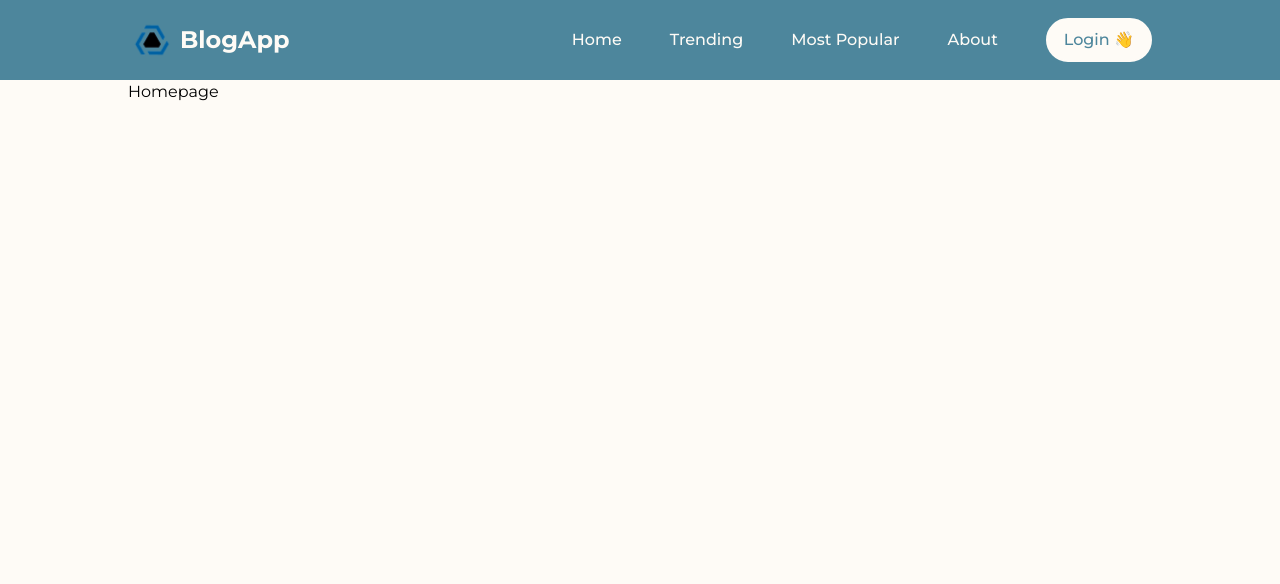
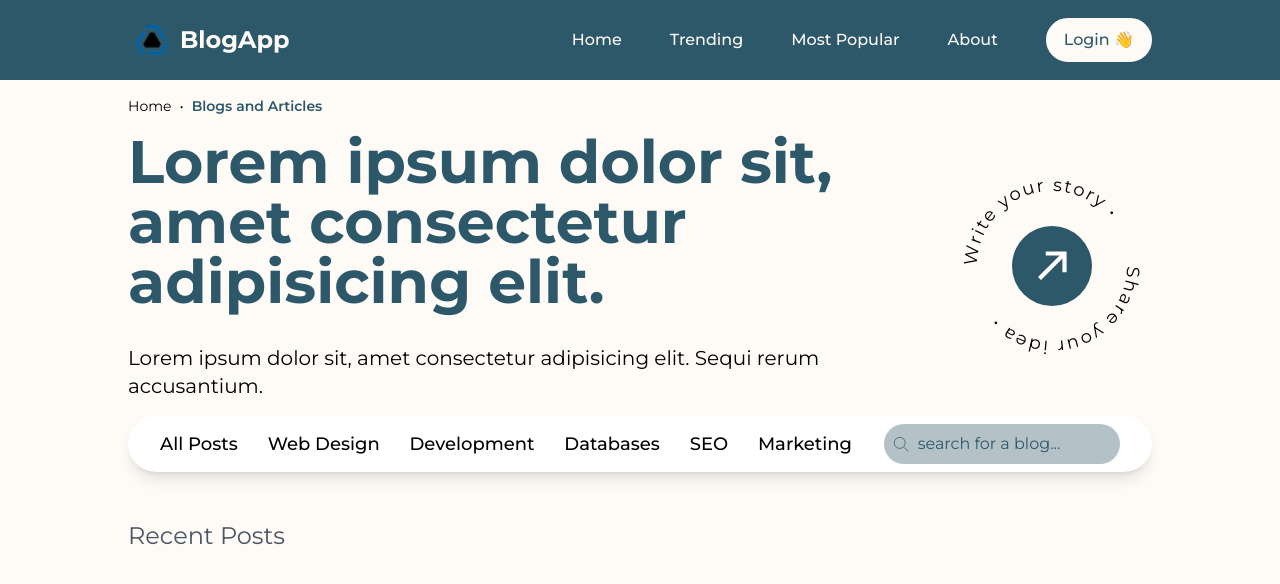
Before and after one commit to EzeibekweEmma/Blog, a React (Vite) app: page / in a window 1280 px wide. Shown: the top 584 px of the page. Built offline with nearby package versions, Linux system fonts and the light colour scheme; no server answers.

Commit message:
feat: add MainCategories and Search components, update Navbar styles, and enhance Homepage layout

```diff
--- /dev/null
+++ b/src/components/MainCategories.tsx
@@ -0,0 +1,33 @@
+import { Link } from 'react-router-dom';
+import Search from './Search';
+// import Search from "./Search";
+
+const MainCategories = () => {
+  const categories = [
+    'All Posts',
+    'Web Design',
+    'Development',
+    'Databases',
+    'SEO',
+    'Marketing',
+  ];
+  return (
+    <div className="hidden md:flex flex-col lg:flex-row bg-white rounded-3xl xl:rounded-full h-14 px-8 shadow-lg items-center justify-center lg:gap-8">
+      <div className="flex-1 flex items-center justify-between flex-wrap w-full mt-8 mb-2 lg:m-0">
+        {categories.map((category, index) => (
+          <Link
+            to={`/blogs?category=${category}`}
+            key={index}
+            className="xl:text-lg font-medium hover:text-[#2c586a] hover:border-b-2 border-[#2c586a] transition-all ease-in-out"
+          >
+            {category}
+          </Link>
+        ))}
+      </div>
+      {/* search */}
+      <Search />
+    </div>
+  );
+};
+
+export default MainCategories;
--- a/src/components/Navbar.tsx
+++ b/src/components/Navbar.tsx
@@ -6,7 +6,7 @@ const Navbar = () => {
   const [open, isOpen] = useState(false);
 
   return (
-    <nav className="flex justify-center bg-[#4D869C] text-[#FEFBF6] z-50">
+    <nav className="flex justify-center bg-[#2c586a] text-[#FEFBF6] z-50">
       <div className="w-[95vw] md:w-[90vw] lg:w-[85vw] xl:w-[80vw] 2xl:w-[1250px]">
         <div className="w-full h-16 md:h-20 flex items-center justify-between">
           {/* LOGO */}
@@ -43,7 +43,7 @@ const Navbar = () => {
             </div>
             {/* MOBILE LINK LIST */}
             <div
-              className={`w-full h-screen bg-[#4D869C] flex flex-col items-center gap-8 font-medium text-lg absolute top-16 transition-all ease-in-out pt-20 ${
+              className={`w-full h-screen bg-[#2c586a] flex flex-col items-center gap-8 font-medium text-lg absolute top-16 transition-all ease-in-out pt-20 ${
                 open ? '-right-0' : '-right-[100%]'
               }`}
             >
@@ -60,7 +60,7 @@ const Navbar = () => {
                 About
               </Link>
               <Link to="/login" onClick={() => isOpen(false)}>
-                <button className="py-2 px-4 rounded-3xl hover:bg-[#4D869C] bg-[#FEFBF6] hover:text-[#FEFBF6] text-[#4D869C] border-[#FEFBF6] border-2">
+                <button className="py-2 px-4 rounded-3xl hover:bg-[#2c586a] bg-[#FEFBF6] hover:text-[#FEFBF6] text-[#2c586a] border-[#FEFBF6] border-2">
                   Login 👋
                 </button>
               </Link>
@@ -74,7 +74,7 @@ const Navbar = () => {
             <Link to="/">About</Link>
             <SignedOut>
               <Link to="/login">
-                <button className="py-2 px-4 rounded-3xl hover:bg-[#4D869C] bg-[#FEFBF6] hover:text-[#FEFBF6] text-[#4D869C] border-[#FEFBF6] border-2">
+                <button className="py-2 px-4 rounded-3xl hover:bg-[#2c586a] bg-[#FEFBF6] hover:text-[#FEFBF6] text-[#2c586a] border-[#FEFBF6] border-2">
                   Login 👋
                 </button>
               </Link>
--- /dev/null
+++ b/src/components/Search.tsx
@@ -0,0 +1,46 @@
+import { useLocation, useNavigate, useSearchParams } from 'react-router-dom';
+
+const Search = () => {
+  const location = useLocation();
+  const navigate = useNavigate();
+  const [searchParams, setSearchParams] = useSearchParams();
+
+  interface HandleKeyPressEvent extends React.KeyboardEvent<HTMLInputElement> {
+    target: HTMLInputElement;
+  }
+
+  const handleKeyPress = (e: HandleKeyPressEvent) => {
+    if (e.key === 'Enter') {
+      const query = e.target.value;
+      if (location.pathname === '/blogs') {
+        setSearchParams({ ...Object.fromEntries(searchParams), search: query });
+      } else {
+        navigate(`/blogs?search=${query}`);
+      }
+    }
+  };
+
+  return (
+    <div className="bg-[#b4c2c8] p-2 rounded-full flex items-center gap-2 w-full lg:w-fit">
+      <svg
+        xmlns="http://www.w3.org/2000/svg"
+        viewBox="0 0 24 24"
+        width="20"
+        height="20"
+        fill="none"
+        stroke="#2c586a"
+      >
+        <circle cx="10.5" cy="10.5" r="7.5" />
+        <line x1="16.5" y1="16.5" x2="22" y2="22" />
+      </svg>
+      <input
+        type="text"
+        placeholder="search for a blog..."
+        className="bg-transparent outline-none inset-2 w-full placeholder:text-[#2c586a]"
+        onKeyDown={handleKeyPress}
+      />
+    </div>
+  );
+};
+
+export default Search;
--- a/src/routes/Homepage.tsx
+++ b/src/routes/Homepage.tsx
@@ -1,9 +1,81 @@
+import { Link } from 'react-router-dom';
 import PageWrapper from '../components/pageWrapper';
+import MainCategories from '../components/MainCategories';
 
 const Homepage = () => {
   return (
     <PageWrapper>
-      <h1>Homepage</h1>
+      <div className="mt-4 flex flex-col gap-4">
+        {/* BREADCRUMB */}
+        <div className="flex gap-2 text-sm">
+          <Link to="/" className="hover:underline">
+            Home
+          </Link>
+          <span>•</span>
+          <span className="text-[#2c586a] font-semibold">
+            Blogs and Articles
+          </span>
+        </div>
+        {/* INTRODUCTION */}
+        <div className="flex items-center justify-between">
+          {/* titles */}
+          <div className="">
+            <h1 className="text-[#2c586a] text-2xl md:text-5xl lg:text-6xl font-bold">
+              Lorem ipsum dolor sit, amet consectetur adipisicing elit.
+            </h1>
+            <p className="mt-8 text-md md:text-xl">
+              Lorem ipsum dolor sit, amet consectetur adipisicing elit. Sequi
+              rerum accusantium.
+            </p>
+          </div>
+          {/* animated button */}
+          <Link to="write" className="hidden md:block relative">
+            <svg
+              viewBox="0 0 200 200"
+              width="200"
+              height="200"
+              className="text-lg tracking-widest"
+            >
+              <path
+                id="circlePath"
+                fill="none"
+                d="M 100, 100 m -75, 0 a 75,75 0 1,1 150,0 a 75,75 0 1,1 -150,0"
+              />
+              <text>
+                <textPath href="#circlePath" startOffset="0%">
+                  Write your story •
+                </textPath>
+                <textPath href="#circlePath" startOffset="50%">
+                  Share your idea •
+                </textPath>
+              </text>
+            </svg>
+            <button className="absolute top-0 left-0 right-0 bottom-0 m-auto w-20 h-20 bg-[#2c586a] rounded-full flex items-center justify-center">
+              <svg
+                xmlns="http://www.w3.org/2000/svg"
+                viewBox="0 0 24 24"
+                width="50"
+                height="50"
+                fill="none"
+                stroke="white"
+                strokeWidth="2"
+              >
+                <line x1="6" y1="18" x2="18" y2="6" />
+                <polyline points="9 6 18 6 18 15" />
+              </svg>
+            </button>
+          </Link>
+        </div>
+        {/* CATEGORIES */}
+        <MainCategories />
+        {/* FEATURED POSTS */}
+        {/* <FeaturedPosts /> */}
+        {/* POST LIST */}
+        <div className="">
+          <h1 className="my-8 text-2xl text-gray-600">Recent Posts</h1>
+          {/* <PostList /> */}
+        </div>
+      </div>
     </PageWrapper>
   );
 };
```
